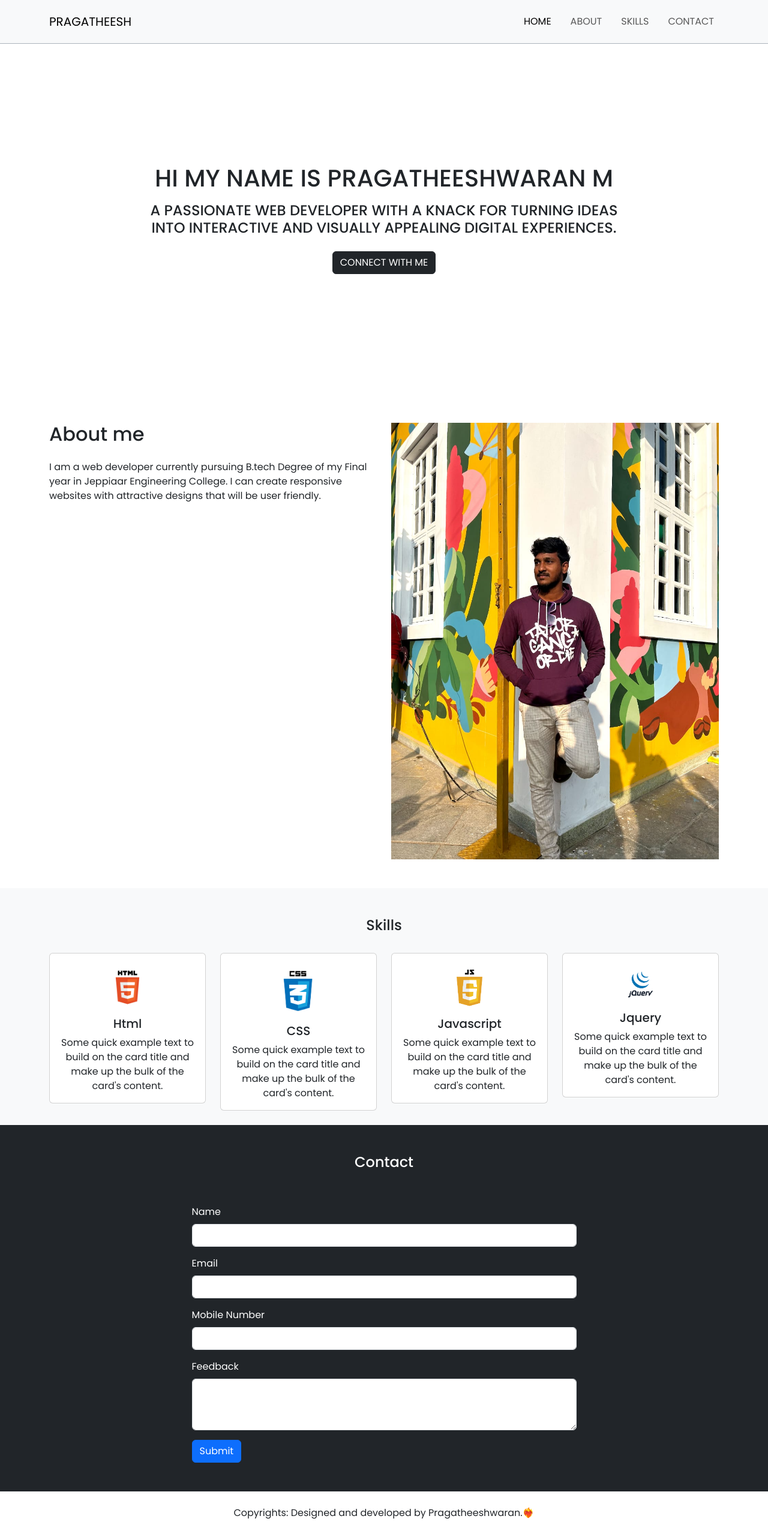
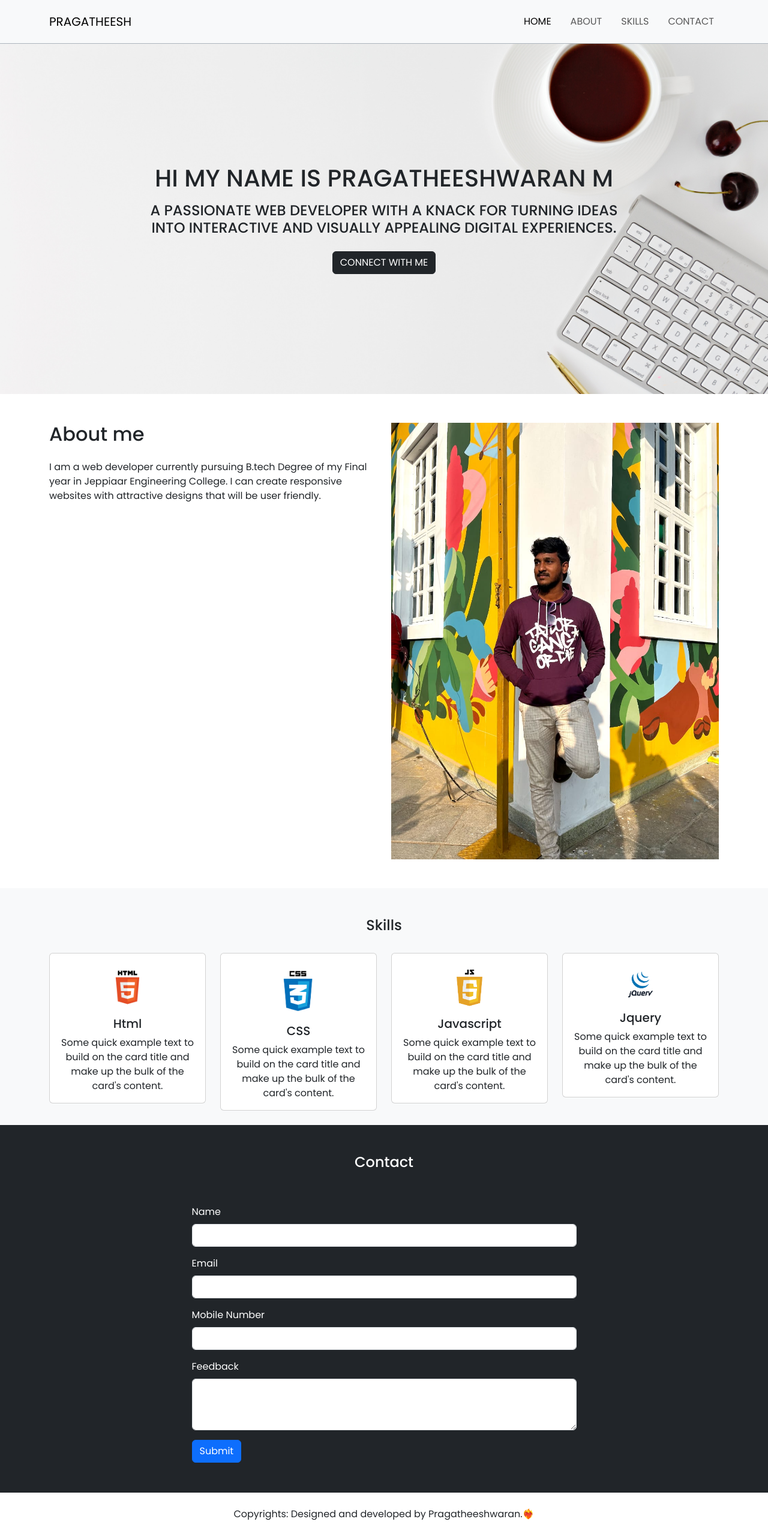
Before and after one commit to Pragatheeshwa/Portfolio-pragatheesh, a plain HTML site: page index.html in a window 1280 px wide. Shown: the whole page at 60% size. Drawn offline with nearby package versions, Linux system fonts and the light colour scheme; files that its build step writes are made by us from their sources.

Commit message:
added path to css

```diff
--- a/index.html
+++ b/index.html
@@ -12,7 +12,7 @@
     <link
         href="https://fonts.googleapis.com/css2?family=Poppins:wght@400;500;600&family=Roboto:wght@400;500&display=swap"
         rel="stylesheet">
-    <link href="/portfolio/style.css" rel="stylesheet">
+    <link href="./style.css" rel="stylesheet">
 
 </head>
 
@@ -130,7 +130,7 @@
             </div>
         </div>
     </section>
-    <section id="contact" class="bg-dark text-white contact pb-5" >
+    <section id="contact" class="bg-dark text-white contact " >
         <div class="container">
             <div class="row py-5">
                 <div class="col-md-12 ">
--- a/style.css
+++ b/style.css
@@ -3,7 +3,7 @@
 }
 
 .banner{
-    background-image: url(./bd1.jpg);
+    background-image: url(./img/bd1.jpg);
     background-repeat: no-repeat;
     background-size: cover;
     padding: 200px 0;
```
Also changed, not shown: img/bd1.jpg (renamed from bd1.jpg).
